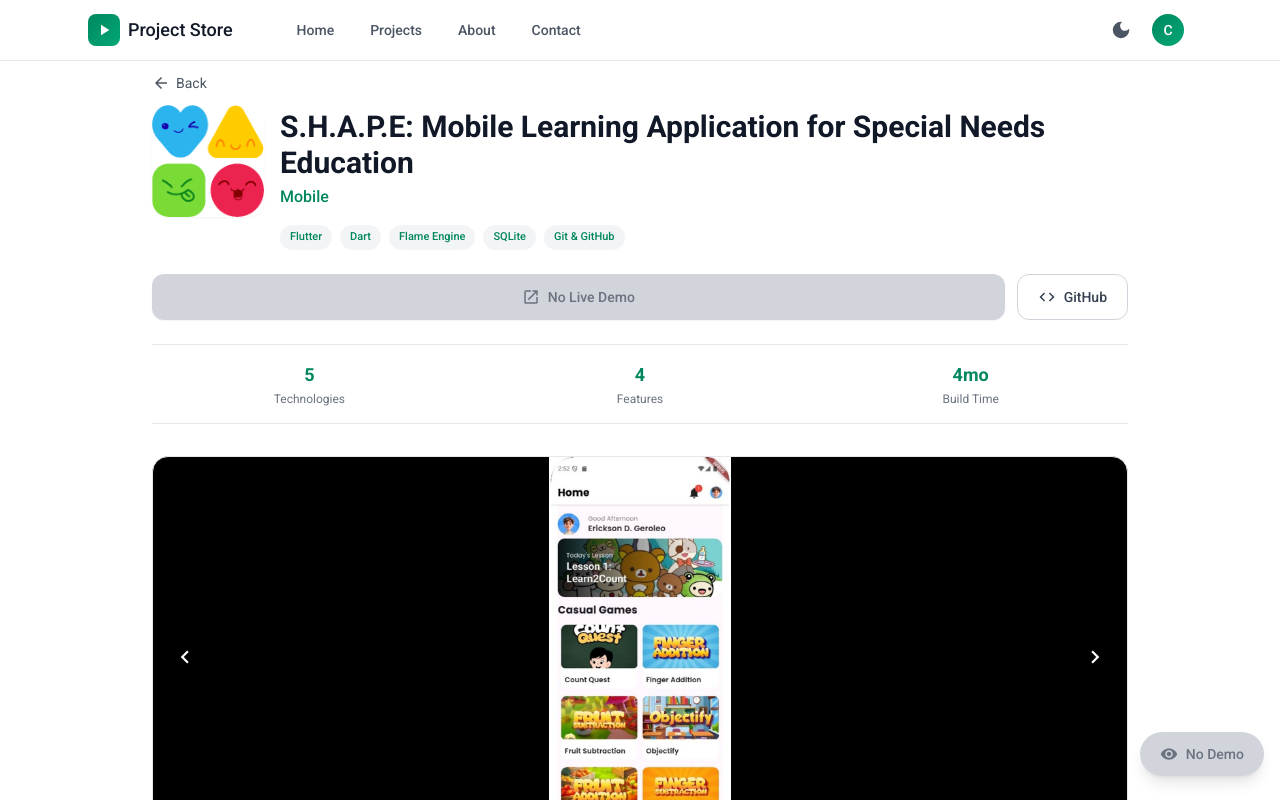
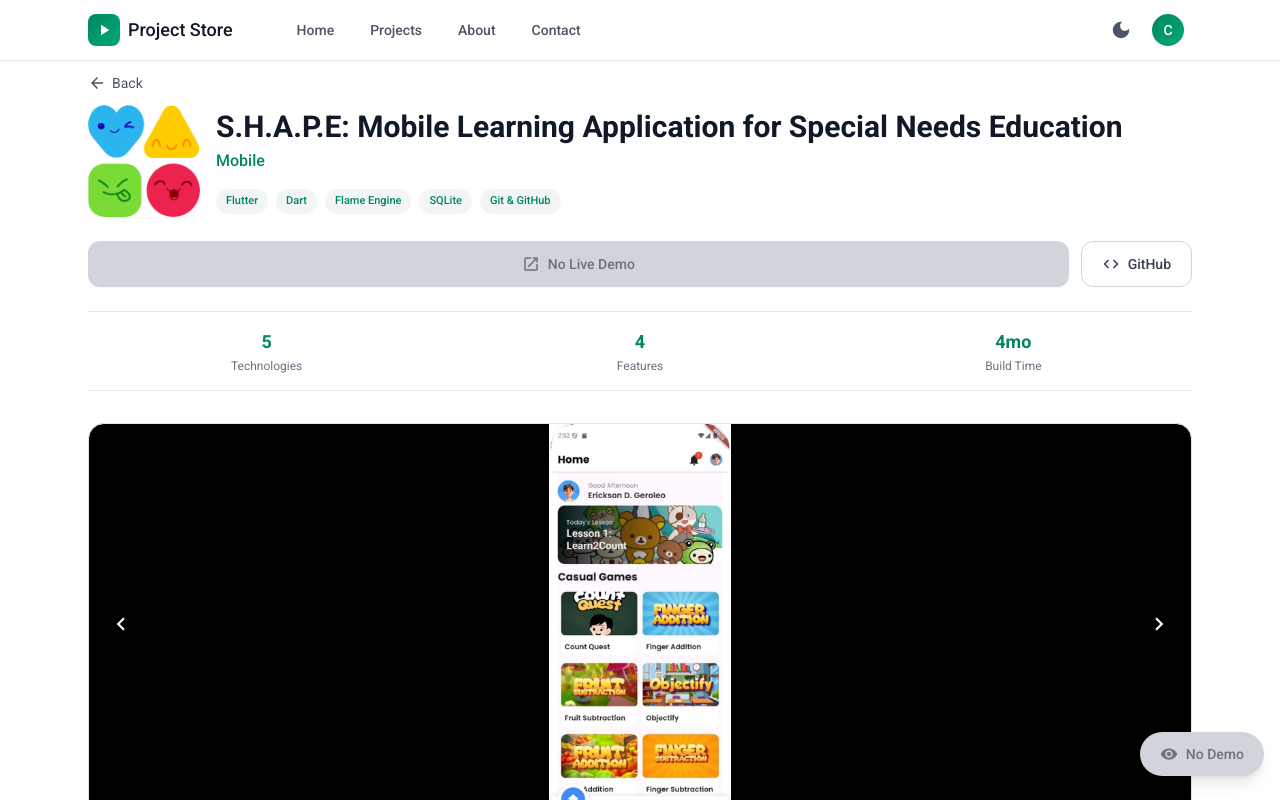
Before and after one commit to Madrigal-Carl/Portfolio, a React (Vite) app: page /project/1 in a window 1280 px wide. Shown: the top 800 px of the page. Built offline with nearby package versions, Linux system fonts and the light colour scheme; no server answers; a web font is replaced by a local one.

Commit message:
adjust page max width

```diff
--- a/src/pages/AboutPage.jsx
+++ b/src/pages/AboutPage.jsx
@@ -45,7 +45,7 @@ export default function AboutPage() {
   }, [selectedCert]);
 
   return (
-    <div className="max-w-4xl mx-auto pb-20 md:pb-4 px-4 sm:px-6 py-6 space-y-6">
+    <div className="max-w-6xl mx-auto pb-20 md:pb-4 px-4 sm:px-6 py-6 space-y-6">
       {/* Profile Header */}
       <div className="bg-gray-50 dark:bg-[#2d2d2d] rounded-2xl p-5 sm:p-7 border border-gray-200 dark:border-gray-700 fade-up">
         <div className="flex flex-col md:flex-row items-center gap-5">
--- a/src/pages/ContactPage.jsx
+++ b/src/pages/ContactPage.jsx
@@ -76,7 +76,7 @@ export default function ContactPage() {
   ];
 
   return (
-    <div className="flex flex-col min-h-[calc(100vh-60px)] max-w-4xl mx-auto pb-20 md:pb-4 px-4 sm:px-6 py-6">
+    <div className="flex flex-col min-h-[calc(100vh-60px)] max-w-6xl mx-auto pb-20 md:pb-4 px-4 sm:px-6 py-6">
       <div className="text-center mb-8 fade-up">
         <h1 className="text-2xl md:text-3xl font-medium text-gray-900 dark:text-gray-100 mb-2">
           Get In Touch
--- a/src/pages/ProjectDetailsPage.jsx
+++ b/src/pages/ProjectDetailsPage.jsx
@@ -63,7 +63,7 @@ export default function ProjectDetailsPage() {
   };
 
   return (
-    <div className="max-w-5xl mx-auto pb-20 md:pb-4 mt-4 md:mt-0">
+    <div className="max-w-6xl mx-auto pb-20 md:pb-4 mt-4 md:mt-0">
       {/* Back Button */}
       <div className="hidden md:block px-4 sm:px-6">
         <button
```
